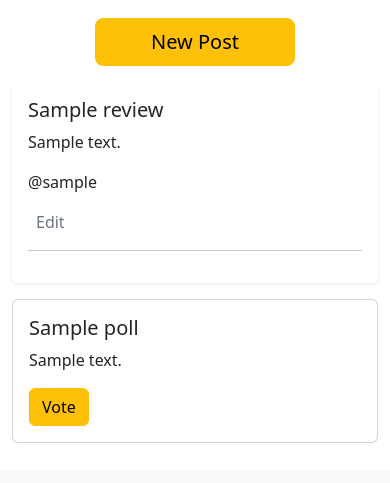
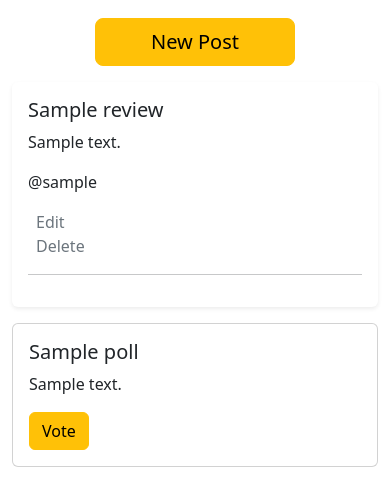
Before and after one commit to RC00K/RCMiniProjectFour, a Django app: page /portfolio in a window 390 px wide. Shown: the part 374-857 px from the top of the page. Before the commit the page ends 817 px from the top, so only its background shows below. Run offline with Django 4.2, Linux system fonts and the light colour scheme; a user stored in the database is signed in; tables that the repository leaves empty hold one stand-in row (values such as "Sample post"); some libraries are stand-ins or nearby versions.

Commit message:
Models and Views Updated

```diff
--- a/portfolio/forms.py
+++ b/portfolio/forms.py
@@ -27,4 +27,5 @@ class ReviewForm(forms.ModelForm):
 
     class Meta:
         model = Review
+        fields = "__all__"
         exclude = ("user", )
--- a/portfolio/models.py
+++ b/portfolio/models.py
@@ -36,10 +36,11 @@ class Vote(models.Model):
 
 
 class Review(models.Model):
-    user = models.ForeignKey(User, related_name="reviews", on_delete=models.DO_NOTHING)
+    user = models.ForeignKey(User, related_name="reviews", on_delete=models.CASCADE)
 
     title = models.CharField(max_length=50)
     body = models.CharField(max_length=150)
+    date_posted = models.DateTimeField(default=timezone.now)
 
     def __str__(self):
         return (
--- a/portfolio/templates/portfolio/review.html
+++ b/portfolio/templates/portfolio/review.html
@@ -16,21 +16,34 @@
         {% endif %}
       </div>
   </div>
+  {% for review in user.reviews.all %}
   <div class="my-3 p-3 bg-body rounded shadow-sm">
-    {% for review in user.reviews.all %}
     <div class="col-md-12">
       <h5>{{ review.title }}</h5>
       <p>{{ review.body }}</p>
     </div>
     <p class="text-dark" style="color: #22262a;">@{{ review.user }}</p>
         {% if user == review.user %}
-          <a class="action label label-default px-2 text-secondary" href="{% url 'portfolio:update' %}" style="text-decoration: none;">Edit</a>
+            <div class="row">
+                <div class="col-sm-1">
+                    <form action="/edit/{{ review.id }}/" method="post">
+                        {% csrf_token %}
+                        <a class="action label label-default px-2 text-secondary" href="{% url 'portfolio:update' review.id %}" style="text-decoration: none;">Edit</a>
+                    </form>
+                </div>
+                <div class="col-sm-1">
+                    <form action="/delete/{{ review.id }}/">
+                        {% csrf_token %}
+                        <a class="action label label-default px-2 text-secondary" style="text-decoration: none;">Delete</a>
+                    </form>
+                </div>
+            </div>
         {% endif %}
         {% if not loop.last %}
         <hr>
       {% endif %}
-    {% endfor %}
   </div>
+  {% endfor %}
   {% if user.is_authenticated %}
   {% for poll in polls %}
   <div class="card" style="margin: 1em auto;">
--- a/portfolio/templates/portfolio/update.html
+++ b/portfolio/templates/portfolio/update.html
@@ -10,7 +10,7 @@
             </div>
         </div>
     </div>
-    {% for review in user.reviews.all %}
+    {% for review in user.review.update %}
     <div class="container">
         {% if user == review.user %}
         <form method="post" class="form-section" style="max-width: 830px;" id="contactForm">
--- a/portfolio/urls.py
+++ b/portfolio/urls.py
@@ -1,12 +1,14 @@
 from django.urls import path, re_path
 from . import views
+from portfolio.views import create_review, delete_review, edit_review
 
 app_name = 'portfolio'
 urlpatterns = [
     # Reviews and Post Creation
     path('', views.ReviewView.as_view(), name='review'),
     path('create/', views.CreateView, name='create'),
-    path('update/', views.UpdateView, name='update'),
+    path('delete/<int:review_id>/', delete_review, name='delete'),
+    path('update/<int:review_id>/', edit_review, name='update'),
     # Other Pages
     path('home/', views.HomeView, name='home'),
     path('about/', views.AboutView, name='about'),
--- a/portfolio/views.py
+++ b/portfolio/views.py
@@ -109,23 +109,34 @@ def ContactView(request):
     return render(request, "portfolio/contact.html")
 
 
+def create_review(request):
+    review_obj = request.POST['body']
+    print(f'this is a {review_obj}')
+    if review_obj != '':
+        title = ''
+        body = review_obj
+        Review(title=title, body=body, user=request.user).save()
+    return render(request, "portfolio/create.html")
+
+
 def CreateView(request):
     if request.method == "POST":
         form = ReviewForm(request.POST)
         if form.is_valid():
-            post = form.save(commit=False)
-            post.user = request.user
-            post.save()
-    form = ReviewForm()
+            review = form.save(commit=False)
+            review.user = request.user
+            review.save()
+    form = Review()
     return render(request, "portfolio/create.html", {"form": form})
 
 
-def UpdateView(request):
-    context = {}
-    object = context.get(ReviewForm)
-    form = ReviewForm(request.POST or None, instance=object)
-    if form.is_valid():
-        form.update()
-        return HttpResponseRedirect("/")
-    context["form"] = form
-    return render(request, "portfolio/update.html", context)
+def delete_review(request, review_id):
+    review = Review.objects.get(pk=review_id)
+    review.delete()
+    return redirect('review')
+
+
+def edit_review(request, review_id):
+    review = Review.objects.get(pk=review_id)
+    review.save()
+    return render(request, "portfolio/update.html")
```
